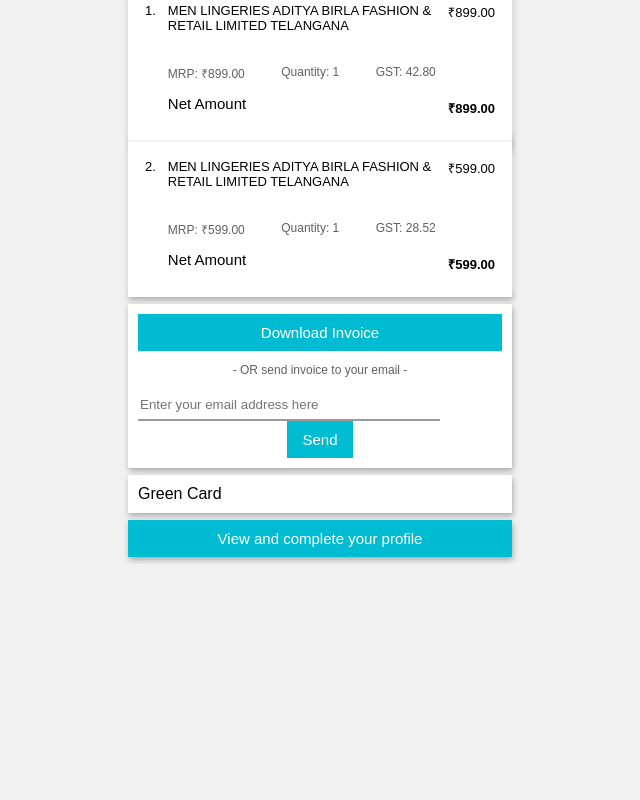
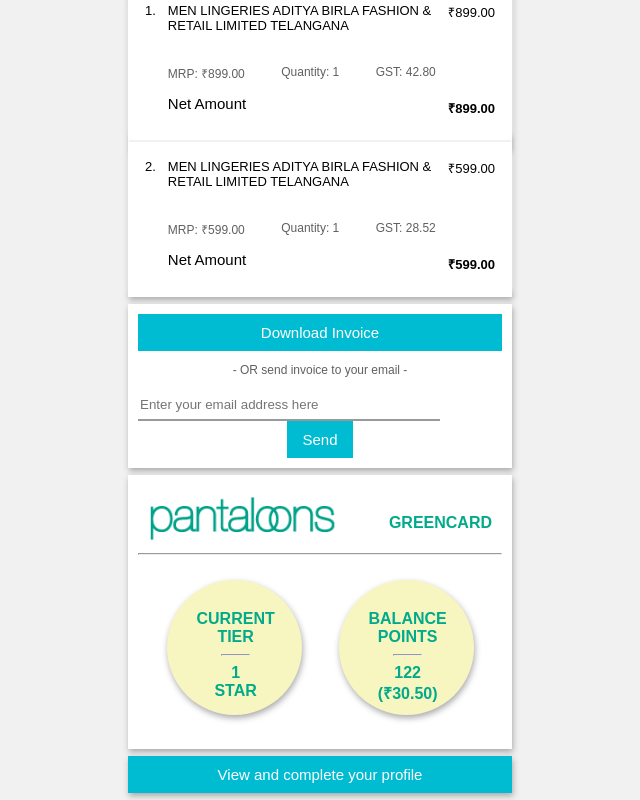
Before and after one commit to wankhede04/carnival-bill, an Angular app: page / in a window 1280 px wide. Shown: the part 402-1202 px from the top of the page, without its empty margins (320-960 px from the left). Before the commit the page ends 966 px from the top, so only its background shows below. Built offline with nearby package versions, Linux system fonts and the light colour scheme.

Commit message:
Added green card points and balance section.

```diff
--- a/src/app/app.component.html
+++ b/src/app/app.component.html
@@ -99,7 +99,25 @@
     </span>
   </div>
   <div class="greencard">
-    Green Card
+    <div class="green-logo">
+      <img src="assets/pantaloons.png" alt="pantaloons">
+      <label> GREENCARD </label>
+    </div>
+    <hr>
+    <div class="circles">
+      <div>
+        CURRENT TIER <br>
+        <hr>
+        1 <br>
+        STAR
+      </div>
+      <div style="text-align-last: center;">
+        BALANCE POINTS <br>
+        <hr>
+        122 <br>
+        (&#8377;30.50)
+      </div>
+    </div>
   </div>
   <div class="profile">
     <button>View and complete your profile</button>
--- a/src/app/app.component.scss
+++ b/src/app/app.component.scss
@@ -117,6 +117,50 @@
       font-size: 15px;
     }
   }
+
+  .greencard {
+    .green-logo {
+      display: flex;
+      justify-content: space-between;
+      color: #00aa8a;
+      font-weight: 600;
+      background: #FFFFFF;
+      padding: 4px 10px;
+      box-shadow: 1px 3px 6px 0px #FFFFFF;
+
+      label {
+        position: relative;
+        top: 18px;
+      }
+
+      img {
+        width: 55%;
+      }
+    }
+    .circles {
+      display: flex;
+      justify-content: space-around;
+      box-shadow: 1px 3px 6px 0px #FFFFFF;
+
+      div {
+        background: #F8F6C0;
+        border-radius: 50%;
+        width: 75px;
+        height: 75px;
+        text-align-last: center;
+        display: grid;
+        padding: 30px;
+        text-align: center;
+        color: #00aa8a;
+        font-weight: 600;
+
+        hr {
+          width: 35%;
+          height: 0%;
+        }
+      }
+    }
+  }
 }
 
 // Media queries
```
